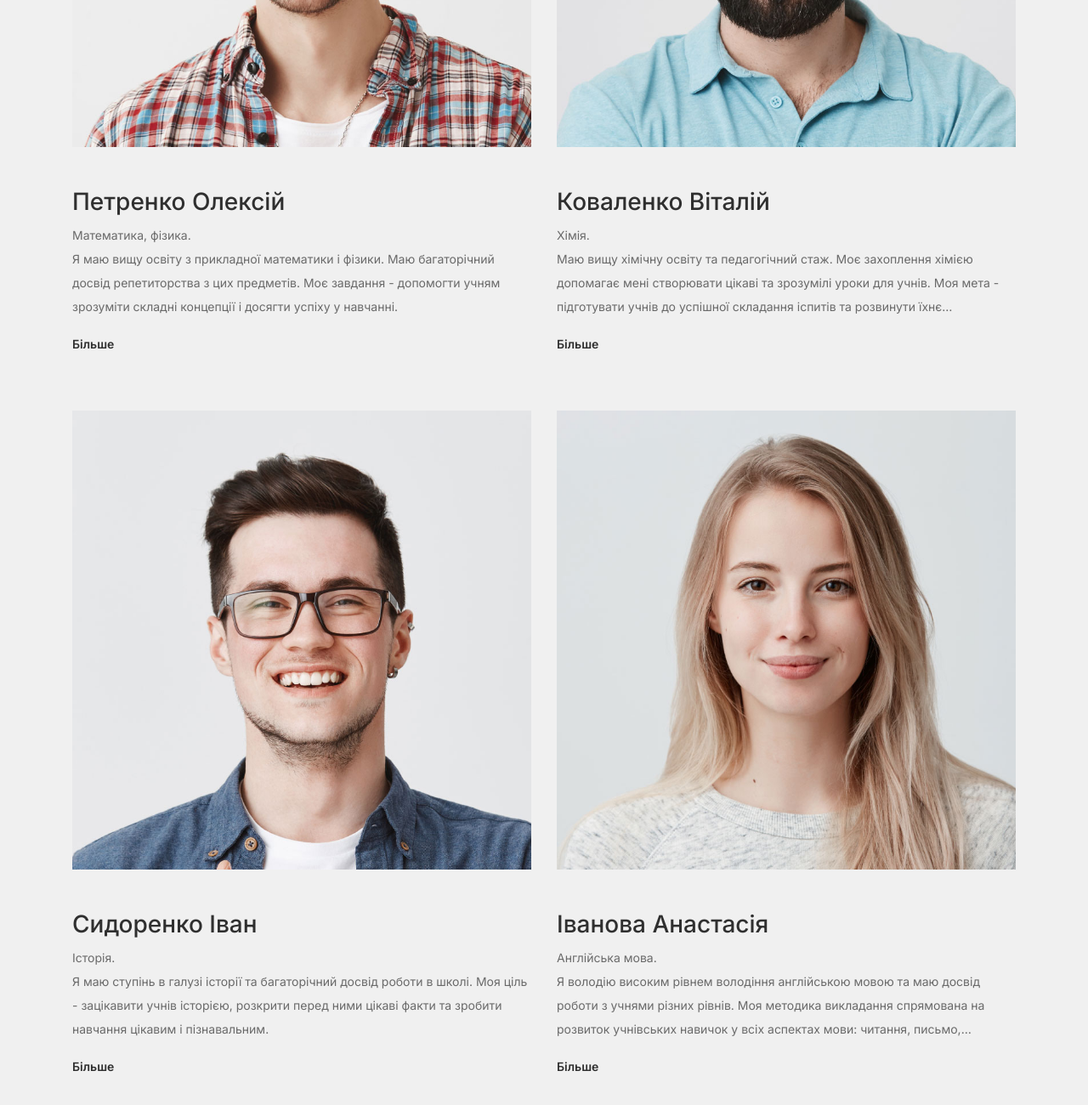
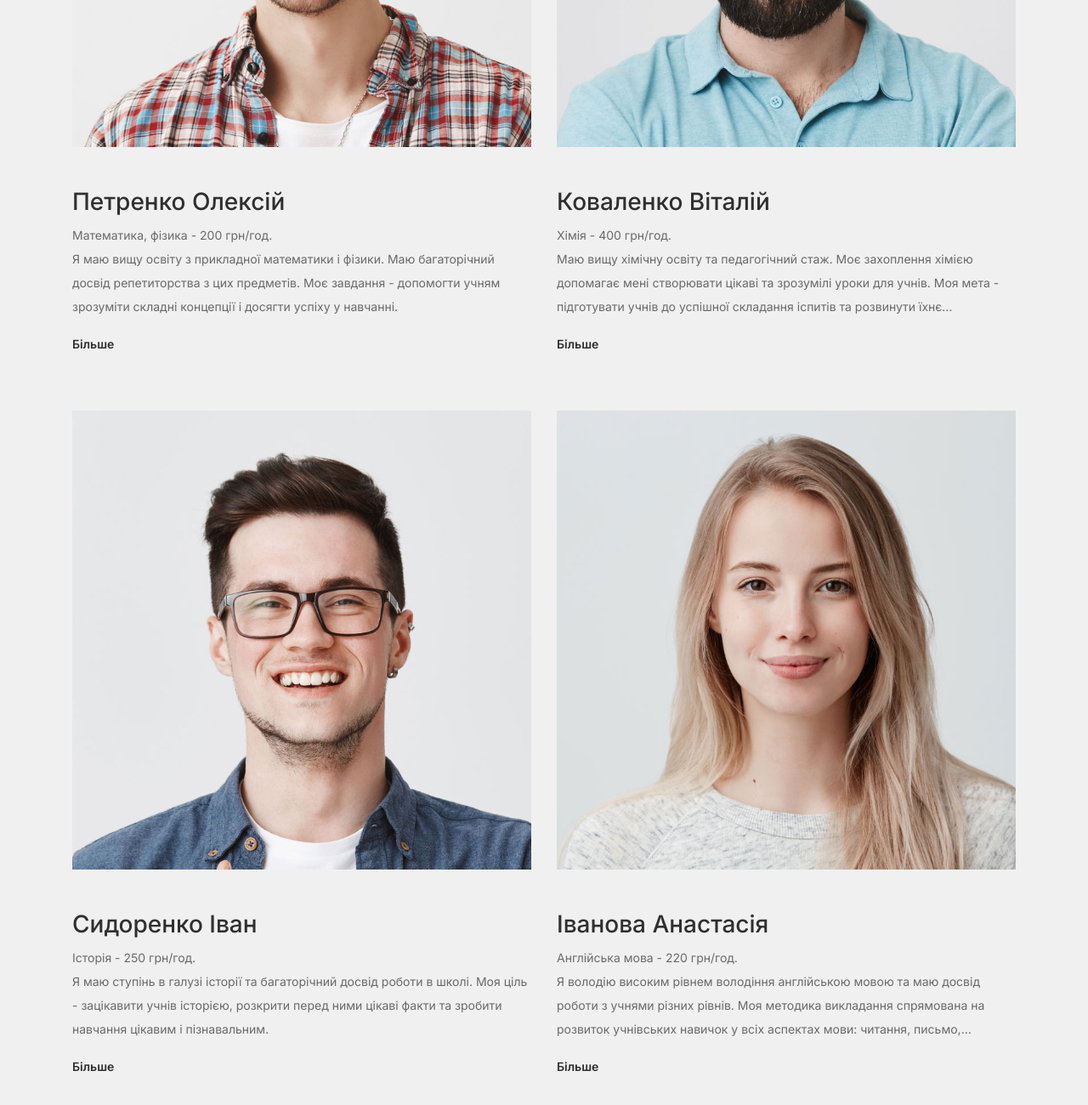
Before and after one commit to swamptoday/Teach-Study, a plain HTML site: page find.html in a window 1280 px wide. Shown: the part 651-1951 px from the top of the page at 85% size. Drawn offline with nearby package versions, Linux system fonts and the light colour scheme.

Commit message:
Add prices to find

```diff
--- a/find.html
+++ b/find.html
@@ -61,7 +61,7 @@
 					<div class="col-md-6 mb-5">
 						<img src="images/person_1.jpg" class="img-fluid mb-5">
 						<h3 clas><a href="#"><span class="">Петренко</span> Олексій</a></h3>
-						<span class="mb-4">Математика, фізика.</span>
+						<span class="mb-4">Математика, фізика - 200 грн/год.</span>
 						<p class="truncated-text"> Я маю вищу освіту з прикладної математики і фізики. Маю багаторічний досвід репетиторства з цих предметів. Моє завдання - допомогти учням зрозуміти складні концепції і досягти успіху у навчанні.</p>
 						<p>
 							<a href="#" class="more dark">Більше <span class="icon-arrow_forward"></span></a>
@@ -74,7 +74,7 @@
 						<img src="images/person_2.jpg" class="img-fluid mb-5">
 
 						<h3 clas><a href="#"><span class="">Коваленко</span> Віталій</a></h3>
-						<span class="mb-4">Хімія.</span>
+						<span class="mb-4">Хімія - 400 грн/год.</span>
 						<p class="truncated-text">Маю вищу хімічну освіту та педагогічний стаж. Моє захоплення хімією допомагає мені створювати цікаві та зрозумілі уроки для учнів. Моя мета - підготувати учнів до успішної складання іспитів та розвинути їхнє зацікавлення в цій науці.</p>
 						<p><a href="#" class="more dark">Більше <span class="icon-arrow_forward"></span></a></p>
 
@@ -85,7 +85,7 @@
 					<div class="col-md-6 mb-5">
 						<img src="images/person_3.jpg" class="img-fluid mb-5">
 						<h3 clas><a href="#"><span class="">Сидоренко </span> Іван</a></h3>
-						<span class="mb-4">Історія.</span>
+						<span class="mb-4">Історія - 250 грн/год.</span>
 						<p class="truncated-text">Я маю ступінь в галузі історії та багаторічний досвід роботи в школі. Моя ціль - зацікавити учнів історією, розкрити перед ними цікаві факти та зробити навчання цікавим і пізнавальним.</p>
 						<p><a href="#" class="more dark">Більше <span class="icon-arrow_forward"></span></a></p>
 					</div>
@@ -96,7 +96,7 @@
 						<img src="images/person_4.jpg" class="img-fluid mb-5">
 
 						<h3 clas><a href="#"><span class="">Іванова</span> Анастасія</a></h3>
-						<span class="mb-4">Англійська мова.</span>
+						<span class="mb-4">Англійська мова - 220 грн/год.</span>
 						<p class="truncated-text">Я володію високим рівнем володіння англійською мовою та маю досвід роботи з учнями різних рівнів. Моя методика викладання спрямована на розвиток учнівських навичок у всіх аспектах мови: читання, письмо, слухання та говоріння.</p>
 						<p><a href="#" class="more dark">Більше <span class="icon-arrow_forward"></span></a></p>
 					</div>
```
